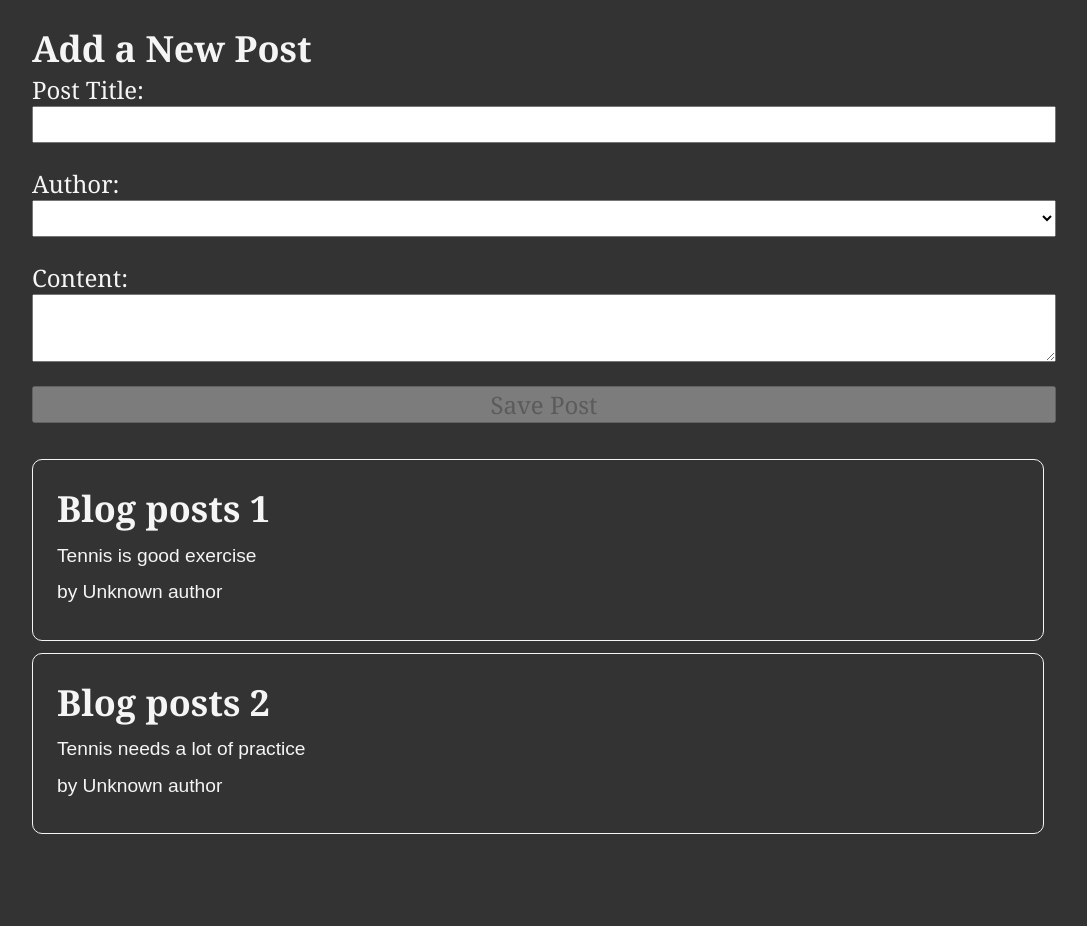
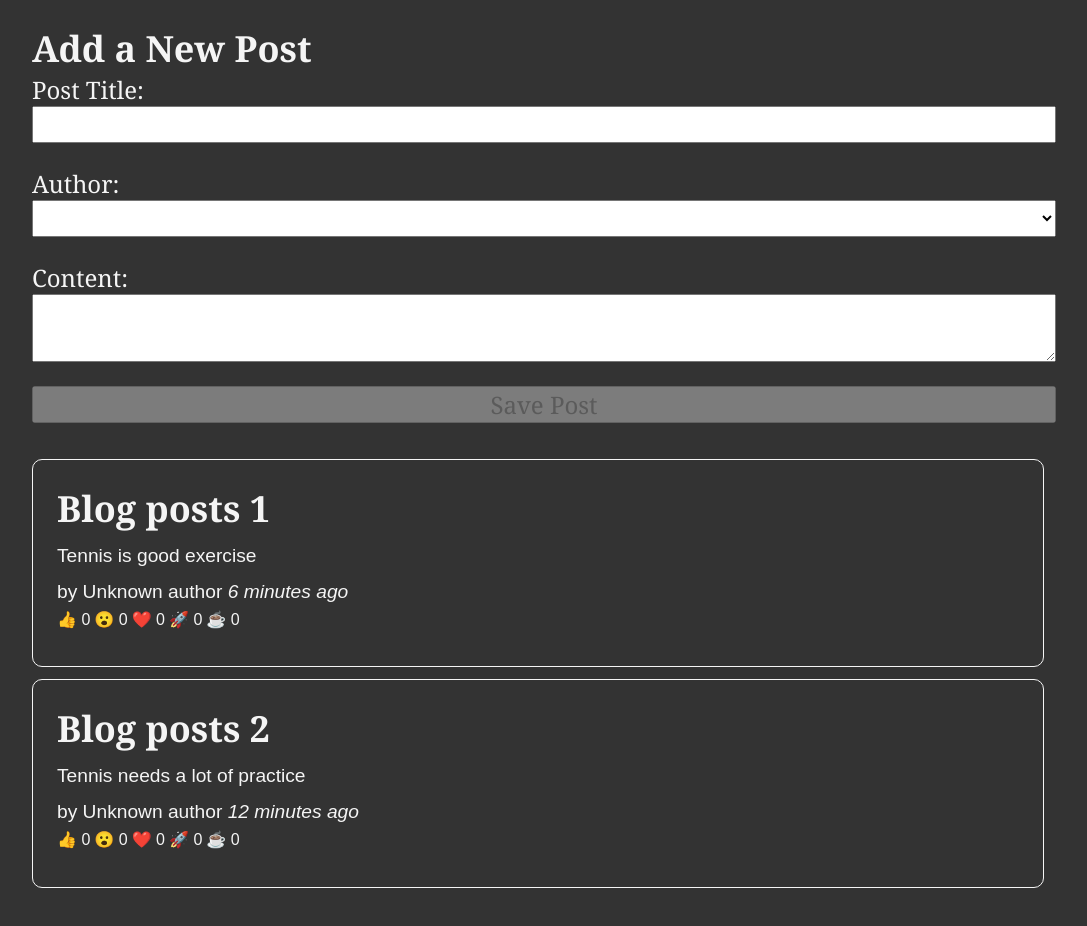
Before and after one commit to Michelledng7/BlogPosts-RTK, a React (Create React App) app: page / in a window 1280 px wide. Shown: the top 926 px of the page, without its empty margins (96-1183 px from the left). Built offline with nearby package versions, Linux system fonts and the light colour scheme.

Commit message:
add reactionReducer and object map

```diff
--- a/package.json
+++ b/package.json
@@ -7,6 +7,7 @@
     "@testing-library/jest-dom": "^5.16.5",
     "@testing-library/react": "^13.4.0",
     "@testing-library/user-event": "^13.5.0",
+    "date-fns": "^2.29.3",
     "react": "^18.2.0",
     "react-dom": "^18.2.0",
     "react-redux": "^8.0.5",
--- a/src/features/posts/PostsList.js
+++ b/src/features/posts/PostsList.js
@@ -1,16 +1,26 @@
-import { useSelector } from 'react-redux';
+import { useSelector, useDispatch } from 'react-redux';
 import { selectAllPosts } from './postSlice';
 import PostAuthor from './PostAuthor';
+import TimeAgo from './TimeAgo';
+
+import ReactionButtons from './ReactionButtons';
 
 const PostsList = () => {
 	const posts = useSelector(selectAllPosts);
+	const dispatch = useDispatch();
 
-	const listPosts = posts.map((post) => (
+	const orderedPosts = posts
+		.slice()
+		.sort((a, b) => b.date.localeCompare(a.date));
+
+	const listPosts = orderedPosts.map((post) => (
 		<article key={post.id}>
 			<h2>{post.title}</h2>
 			<p>{post.content}</p>
 			<p>
 				<PostAuthor userId={post.userId} />
+				<TimeAgo timestamp={post.date} />
+				<ReactionButtons post={post} />
 			</p>
 		</article>
 	));
--- /dev/null
+++ b/src/features/posts/ReactionButtons.js
@@ -0,0 +1,32 @@
+import { useDispatch } from 'react-redux';
+import { reactionReducer } from './postSlice';
+
+const reactionEmoji = {
+	thumbsUp: '👍',
+	wow: '😮',
+	heart: '❤️',
+	rocket: '🚀',
+	coffee: '☕',
+}; //key and value pairs
+
+const ReactionButtons = ({ post }) => {
+	const dispatch = useDispatch();
+	const emojiButtons = Object.entries(reactionEmoji).map(([name, emoji]) => {
+		return (
+			<button
+				className='reactionButton'
+				key={name}
+				type='button'
+				onClick={() =>
+					dispatch(reactionReducer({ postId: post.id, reaction: name }))
+				}
+			>
+				{emoji} {post.reactions[name]}
+			</button>
+		);
+	});
+
+	return <div>{emojiButtons}</div>;
+};
+
+export default ReactionButtons;
--- /dev/null
+++ b/src/features/posts/TimeAgo.js
@@ -0,0 +1,18 @@
+import { parseISO, formatDistanceToNow } from 'date-fns';
+
+const TimeAgo = ({ timestamp }) => {
+	let TimeAgo = '';
+	if (timestamp) {
+		const date = parseISO(timestamp);
+		const timePeriod = formatDistanceToNow(date);
+		TimeAgo = `${timePeriod} ago`;
+	}
+
+	return (
+		<span title={timestamp}>
+			&nbsp;<i>{TimeAgo}</i>
+		</span>
+	);
+};
+
+export default TimeAgo;
--- a/src/features/posts/postSlice.js
+++ b/src/features/posts/postSlice.js
@@ -1,16 +1,33 @@
 import { createSlice } from '@reduxjs/toolkit';
 import { nanoid } from '@reduxjs/toolkit';
+import { sub } from 'date-fns';
 
 const initialState = [
 	{
 		id: '1',
 		title: 'Blog posts 1',
 		content: 'Tennis is good exercise',
+		date: sub(new Date(), { minutes: 6 }).toISOString(),
+		reactions: {
+			thumbsUp: 0,
+			wow: 0,
+			heart: 0,
+			rocket: 0,
+			coffee: 0,
+		},
 	},
 	{
 		id: '2',
 		title: 'Blog posts 2',
 		content: 'Tennis needs a lot of practice',
+		date: sub(new Date(), { minutes: 12 }).toISOString(),
+		reactions: {
+			thumbsUp: 0,
+			wow: 0,
+			heart: 0,
+			rocket: 0,
+			coffee: 0,
+		},
 	},
 ];
 
@@ -28,16 +45,31 @@
 						id: nanoid(),
 						title,
 						content,
+						date: new Date().toISOString(),
 						userId,
+						reactions: {
+							thumbsUp: 0,
+							wow: 0,
+							heart: 0,
+							rocket: 0,
+							coffee: 0,
+						},
 					},
 				};
 			},
+		},
+		reactionReducer(state, action) {
+			const { postId, reaction } = action.payload;
+			const existingPost = state.find((post) => post.id === postId);
+			if (existingPost) {
+				existingPost.reactions[reaction]++;
+			}
 		},
 	},
 });
 
 export const selectAllPosts = (state) => state.posts;
 
-export const { postAdded } = postsSlice.actions;
+export const { postAdded, reactionReducer } = postsSlice.actions;
 
 export default postsSlice.reducer;
```
Also changed, not shown: 2 other files (tests, documents, lock files or other folders).
